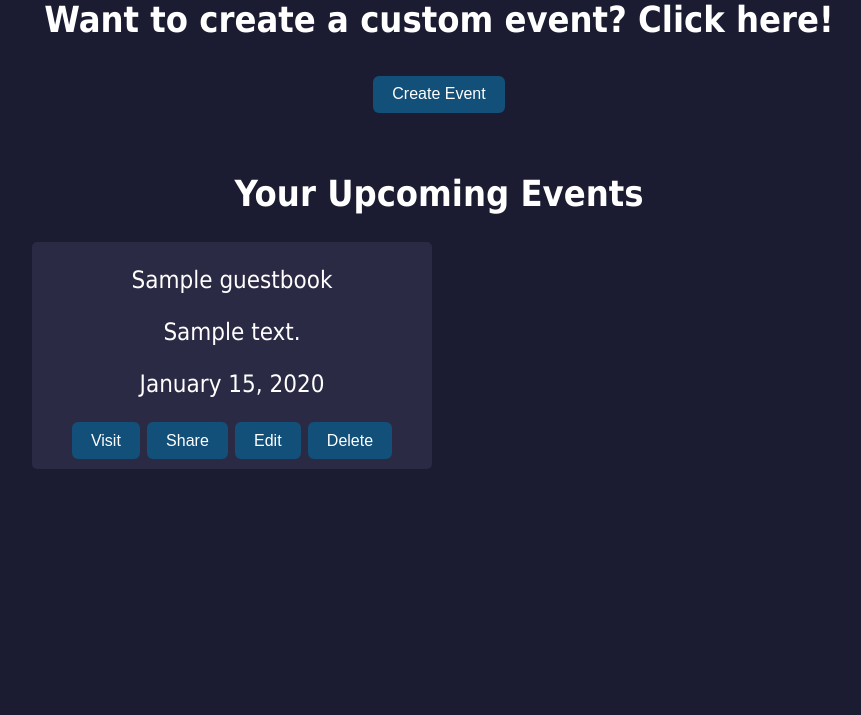
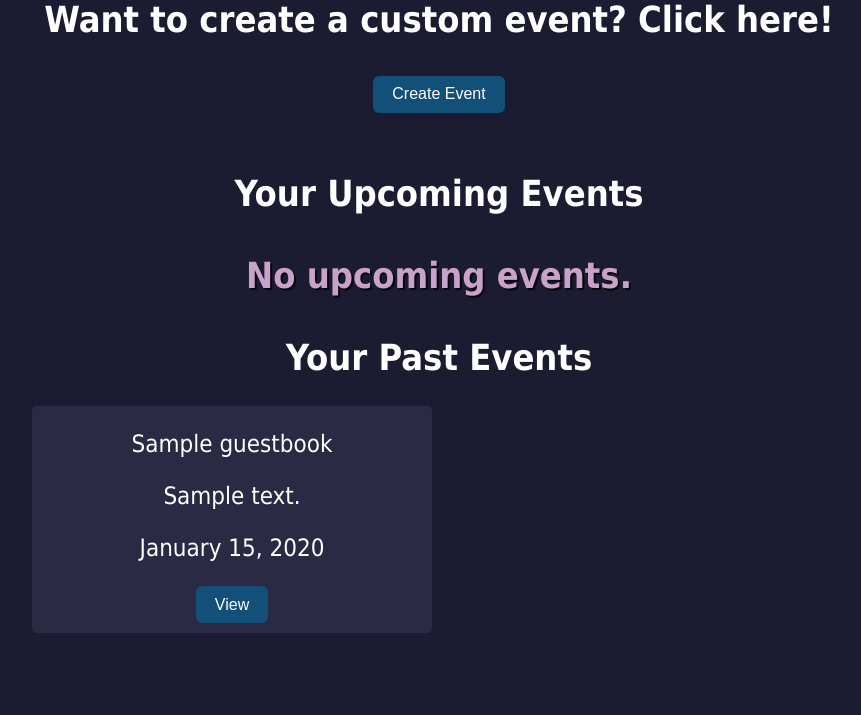
Before and after one commit to canguiano13/roll-call, a Flask app: page / in a window 1280 px wide. Shown: the part 691-1406 px from the top of the page, without its empty margins (201-1062 px from the left). Before the commit the page ends 1160 px from the top, so only its background shows below. Run offline with Flask 3, Linux system fonts and the light colour scheme; a user stored in the database is signed in; tables that the repository leaves empty hold one stand-in row (values such as "Sample post"); parts of the project's set-up code (start-up, migrations or seed data) failed here and were passed over.

Commit message:
Separated events as either upcoming or past events on the homepage

```diff
--- a/routes.py
+++ b/routes.py
@@ -23,7 +23,17 @@ def index():
     if current_user.is_authenticated:
         current_user_id = User.get_id(current_user)
         user_guestbooks = Guestbook.query.filter(Guestbook.owner_id==current_user_id).order_by(Guestbook.event_date).all()
-        return render_template('index.html', guestbook_data=user_guestbooks)
+        now = datetime.now()
+
+        upcoming_events = [g for g in user_guestbooks if g.event_date >= now]
+        past_events = [g for g in user_guestbooks if g.event_date < now]
+
+        return render_template(
+            'index.html',
+            upcoming_events=upcoming_events,
+            past_events=past_events,
+            now=now
+        )
     flash('Welcome! Please create your account to get started!', 'success')
     return redirect('/signup')
 
--- a/templates/index.html
+++ b/templates/index.html
@@ -71,13 +71,16 @@
   </div>
   <!--list of active guestbooks for logged in user-->
   <div class="guestbook-preview-container">
+    <!-- Upcoming Events -->
     <h2 class="guestbook-preview-header">Your Upcoming Events</h2>
-    {% if guestbook_data %}
-      {% for guestbook in guestbook_data %}
+    {% if upcoming_events %}
+      {% for guestbook in upcoming_events %}
       <div class="guestbook-preview">
           <p class="ellipsis-1">{{ guestbook.event_title }}</p>
-          <p class="ellipsis-2">{{ guestbook.event_address}}</p>
+          <p class="ellipsis-2">{{ guestbook.event_address }}</p>
           <p>{{ guestbook.event_date.strftime('%B %d, %Y') }}</p>
+          {% set delta = guestbook.event_date - now %}
+          <p class="countdown">Starts in: {{ delta.days }} days, {{ delta.seconds // 3600 }} hours, {{ (delta.seconds // 60) % 60 }} minutes</p>
           <div class="preview-button-container">
             <a href="/event/{{guestbook.event_id}}"><button>Visit</button></a>
             <a href="/share/{{ guestbook.event_id }}"><button>Share</button></a>
@@ -86,8 +89,25 @@
           </div>
       </div>
       {% endfor %}
-      {% else %}
-      <h2 class="empty-container-notice">No guestbooks yet. Create your first event and share with friends!</h2>
+    {% else %}
+      <h2 class="empty-container-notice">No upcoming events.</h2>
+    {% endif %}
+
+    <!-- Past Events -->
+    <h2 class="guestbook-preview-header">Your Past Events</h2>
+    {% if past_events %}
+      {% for guestbook in past_events %}
+      <div class="guestbook-preview past-event">
+          <p class="ellipsis-1">{{ guestbook.event_title }}</p>
+          <p class="ellipsis-2">{{ guestbook.event_address }}</p>
+          <p>{{ guestbook.event_date.strftime('%B %d, %Y') }}</p>
+          <div class="preview-button-container">
+            <a href="/event/{{guestbook.event_id}}"><button>View</button></a>
+          </div>
+      </div>
+      {% endfor %}
+    {% else %}
+      <h2 class="empty-container-notice">No past events yet.</h2>
     {% endif %}
   </div>
   <br>
```
